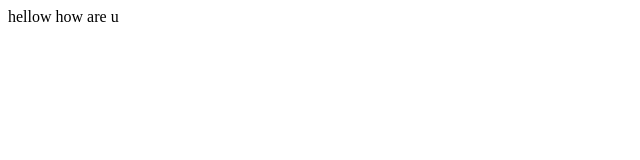
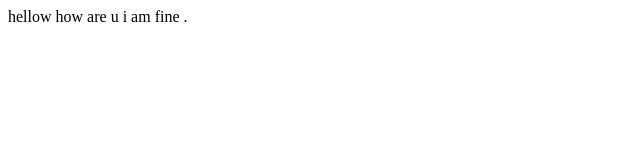
Before and after one commit to codeadictor/my_first_repo, a plain HTML site: page index.html in a window 1280 px wide. Shown: the full height of the page, 0-640 px from the left. Drawn offline with Linux system fonts and the light colour scheme.

Commit message:
html body

```diff
--- a/index.html
+++ b/index.html
@@ -8,5 +8,6 @@
 </head>
 <body>
     hellow how are u
+    i am fine .
 </body>
 </html>
```
